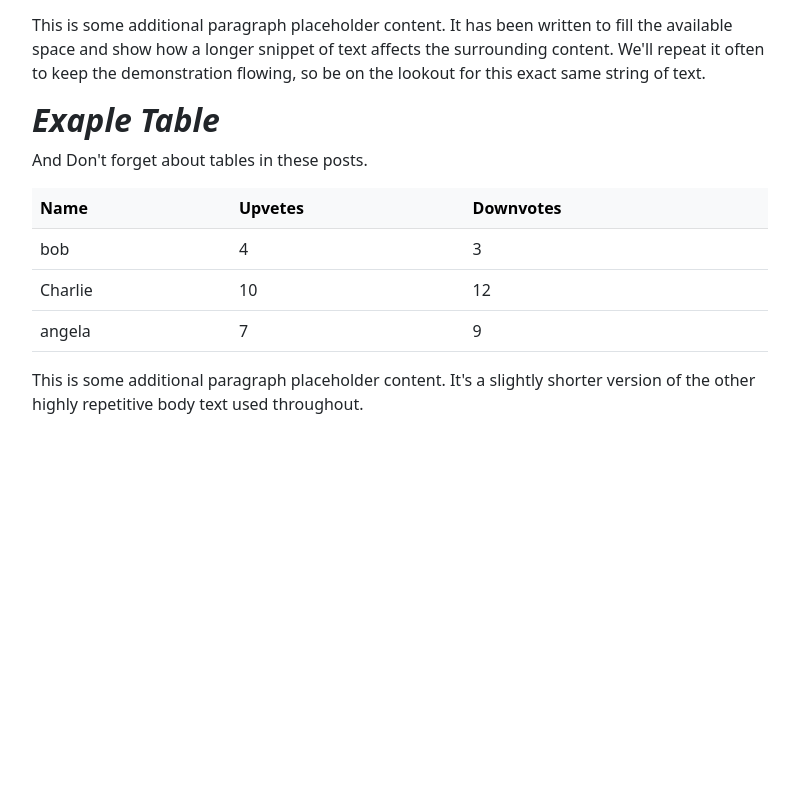
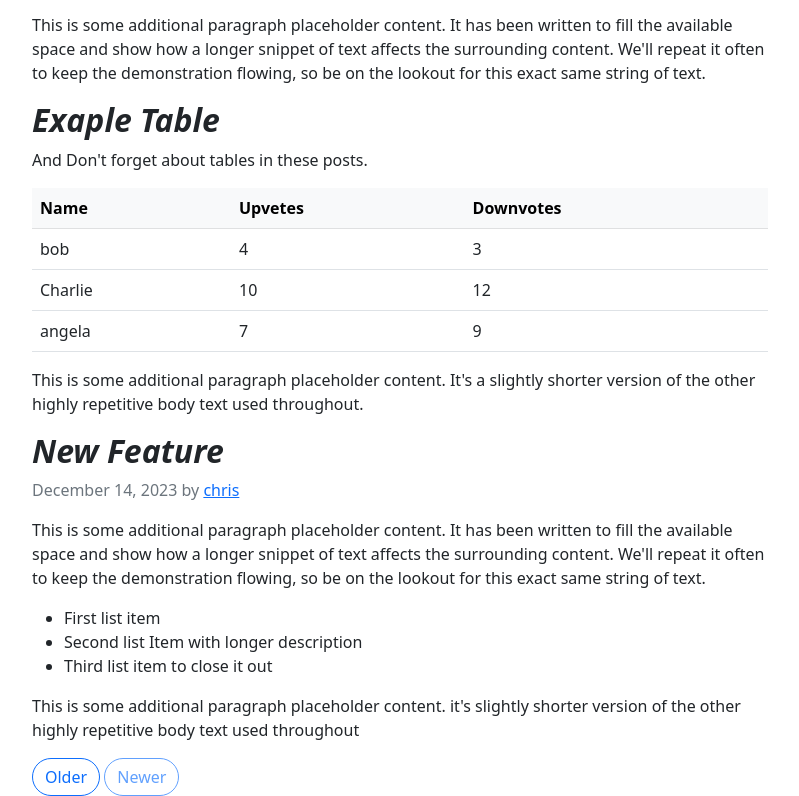
Before and after one commit to ANDayyan/blog, a plain HTML site: page index.html in a window 1280 px wide. Shown: the part 3023-3819 px from the top of the page, without its empty margins (50-849 px from the left). Before the commit the page ends 3455 px from the top, so only its background shows below. Drawn offline with nearby package versions, Linux system fonts and the light colour scheme.

Commit message:
left side completed

```diff
--- a/index.html
+++ b/index.html
@@ -266,6 +266,26 @@
                                                         <p>This is some additional paragraph placeholder content.
                                                           It's a slightly shorter version of the other highly repetitive body text used throughout.</p>
 
+                                                          <h2 class="fw-bold fst-italic">New Feature</h2>
+                                                          <p class="text-muted">December 14, 2023 by <a href="#">chris</a></p>
+
+                                                          <p>This is some additional paragraph placeholder content. It has been written
+                                                            to fill the available space and show how a longer snippet of text affects the
+                                                             surrounding content. We'll repeat it often to keep
+                                                             the demonstration flowing, so be on the lookout for this exact same string of text.</p>
+
+                                                             <ul>
+                                                              <li>First list item</li>
+                                                              <li>Second list Item with longer description</li>
+                                                              <li>Third list item to close it out</li>
+                                                             </ul>
+
+                                                             <p>This is some additional paragraph placeholder content.
+                                                              it's slightly shorter version of the other highly repetitive body text used throughout
+                                                             </p>
+
+                                                             <button class="btn btn-outline-primary rounded-5">Older</button>
+                                                             <button class="btn  btn-outline-primary rounded-5" disabled>Newer</button>
             </div>
         </div>
     </div>
```
